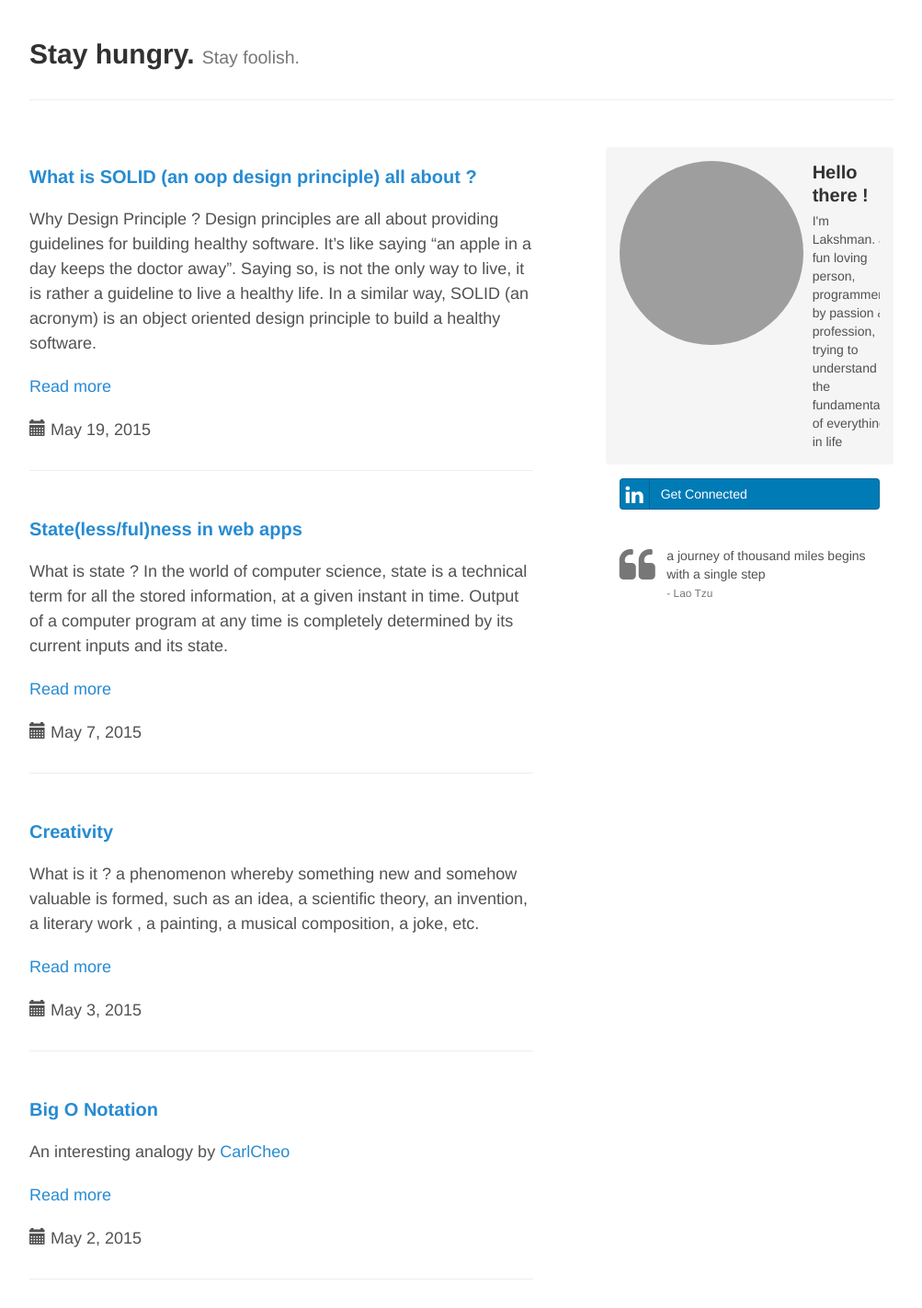
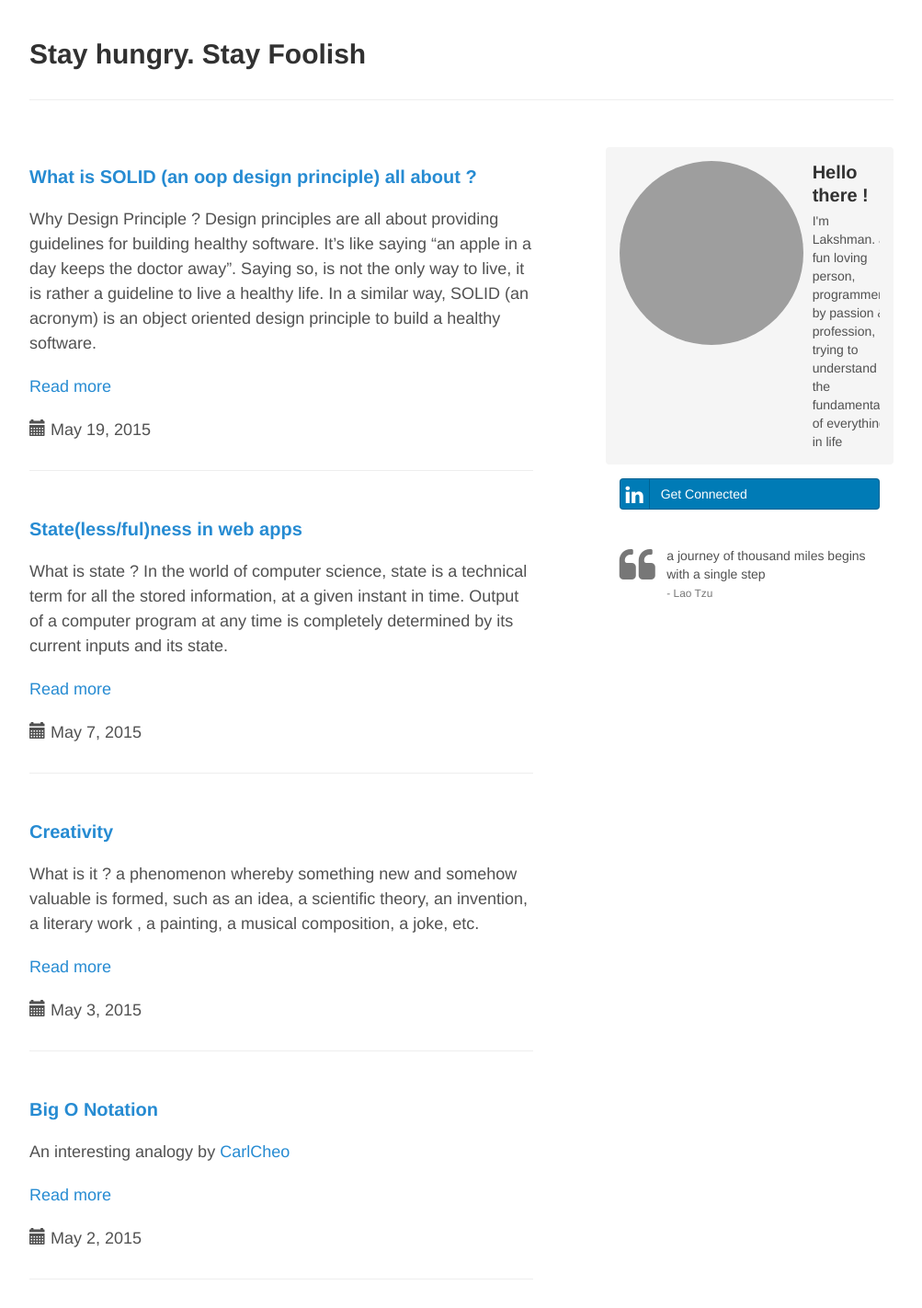
Before and after one commit to lakshma/lakshma.github.io, a Jekyll site: the page built from index.html, in a window 1280 px wide. Shown: the whole page at 92% size, without its empty margins (138-1141 px from the left). Built offline with Jekyll 4.4.1, drawn with Linux system fonts in a browser that asks for light colours; Markdown is read by kramdown in place of the engine named in the settings; the list of posts is cut into pages by our own code; grey boxes are pictures that could not be loaded.

Commit message:
Revert "no message"
This reverts commit 636d0891859a8e3da323e1eab888e508844cb44b.

```diff
--- a/_layouts/blog.html
+++ b/_layouts/blog.html
@@ -7,7 +7,7 @@
 
     <div class="container">
         <div class="blog-header">
-            <a href="{{ site.baseurl }}"><h2>Stay hungry. <small>Stay foolish.</small></h2></a>
+            <a href="{{ site.baseurl }}"><h2>Stay hungry. Stay foolish. </a></h2>
             <hr />
         </div>
 		<div class="row">
--- a/_layouts/default.html
+++ b/_layouts/default.html
@@ -7,7 +7,7 @@
 
     <div class="container">
         <div class="blog-header">
-            <h2>Stay hungry. <small>Stay foolish.</small></h2>
+            <h2>Stay hungry. Stay Foolish</h2>
             <hr />
         </div>
 		<div class="col-sm-7 blog-main">
```
